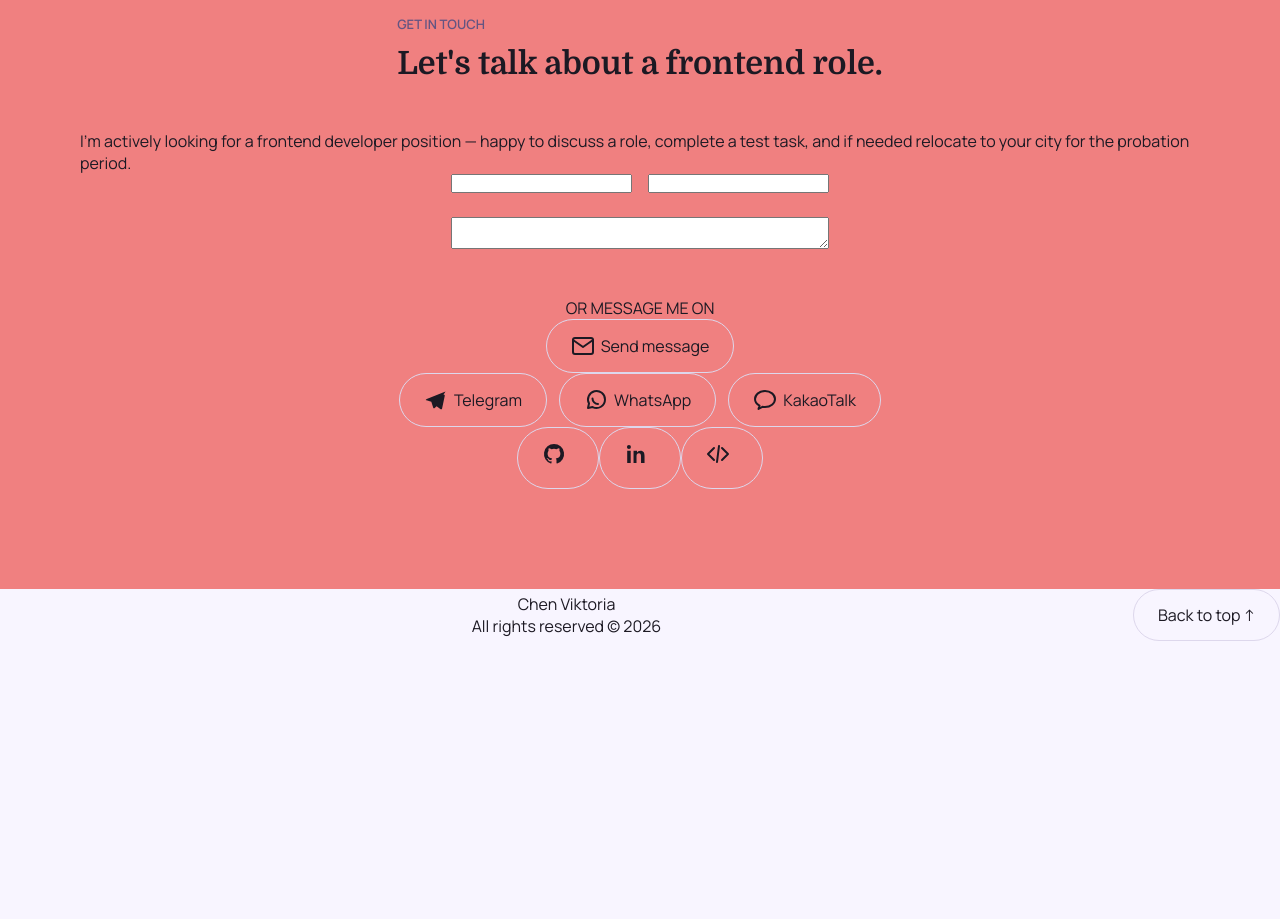
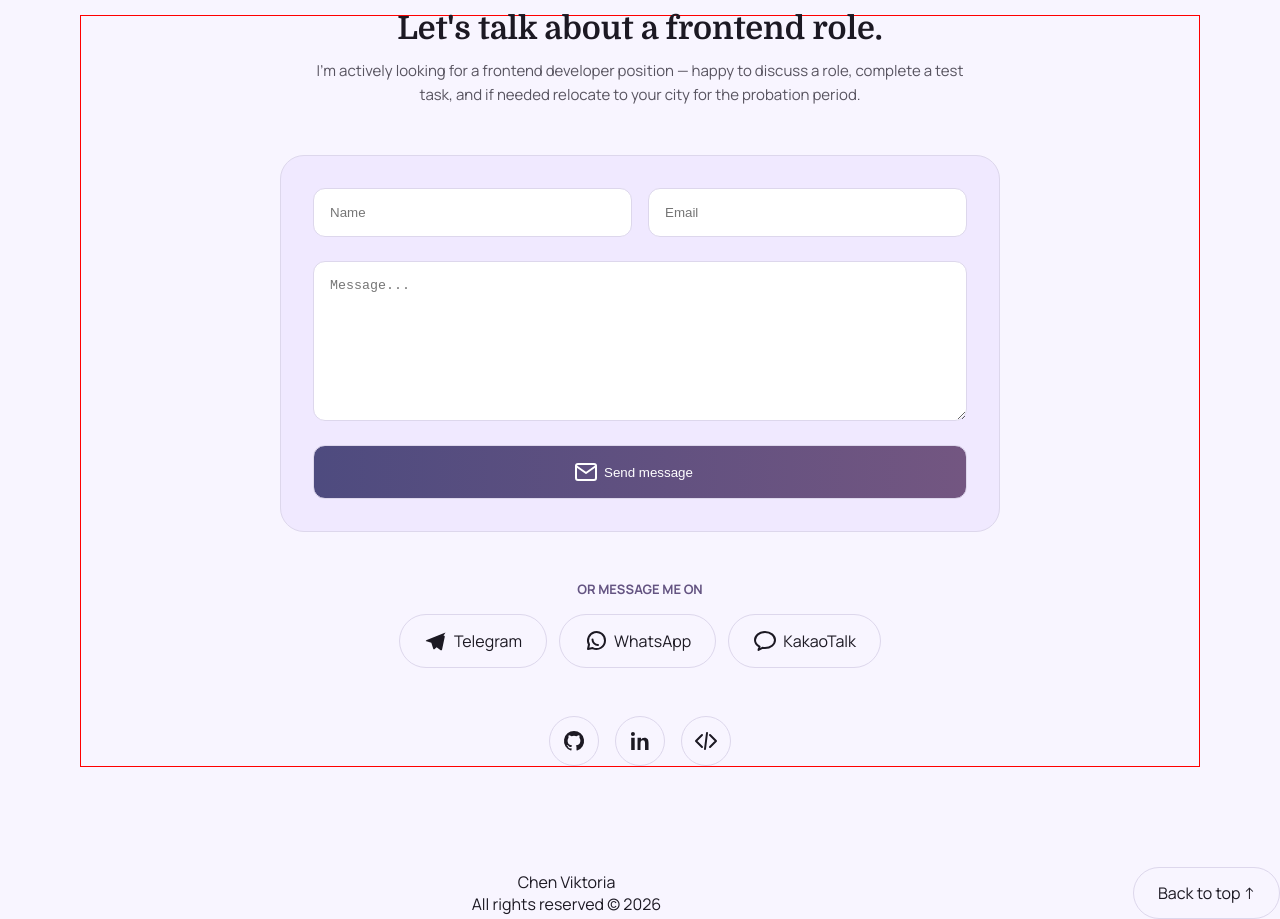
Before and after one commit to torichvic2/portfolio-project-styled-components, a React (Vite) app: page / in a window 1280 px wide. Shown: the part 4240-5159 px from the top of the page. Before the commit the page ends 4881 px from the top, so only its background shows below. Built offline with nearby package versions, Linux system fonts and the light colour scheme.

Commit message:
style: style contact section

```diff
--- a/src/layout/sections/contact/Contact.tsx
+++ b/src/layout/sections/contact/Contact.tsx
@@ -1,55 +1,72 @@
 import {SectionHeading} from "../../../components/sectionHeading/SectionHeading.tsx";
 import styled from "styled-components";
-import {LinkButton} from "../../../components/linkButton/LinkButton.tsx";
 import {FlexWrapper} from "../../../components/FlexWrapper.tsx";
 import {ContactLinks} from "./contactLinks/ContactLinks.tsx";
 import {Icon} from "../../../components/icon/Icon.tsx";
+import {Container} from "../../../components/container.ts";
 
 
 export const Contact = () => {
     return (
         <StyledContact>
+            <Container>
+                <FlexWrapper align="center" direction="column">
+                    <StyledHeadingWrapper>
                         <SectionHeading eyebrow="GET IN TOUCH" title="Let's talk about a frontend role."/>
+                    </StyledHeadingWrapper>
                     <StyledText>I'm actively looking for a frontend developer position — happy to discuss a role, complete a test task, and if needed relocate to your city for the probation period.</StyledText>
-
-            <FlexWrapper>
+                </FlexWrapper>
+                <FlexWrapper justify="center">
                     <StyledForm>
                         <StyledBlock>
-                        <Field/>
-                        <Field/>
+                            <Field placeholder="Name"/>
+                            <Field placeholder="Email"/>
                         </StyledBlock>
-                    <Field as={"textarea"}/>
+                        <MessageField placeholder="Message..."/>
+                        <StyledButton type="submit">
+                            <Icon iconId="icon-mail"/>
+                            Send message
+                        </StyledButton>
                     </StyledForm>
                 </FlexWrapper>
 
                 <StyledLabel>OR MESSAGE ME ON</StyledLabel>
-            <LinkButton type="submit" href="#" variant="primary">
-                <Icon iconId="icon-mail"/>
-                Send message
-            </LinkButton>
                 <ContactLinks/>
+            </Container>
         </StyledContact>
     );
 };
 
 const StyledContact = styled.section`
-    background-color: lightcoral;
     display: flex;
     flex-direction: column;
     align-items: center;
 `
 
+const StyledHeadingWrapper = styled.div`
+    margin: -36px; //занулили отступы здесь, чтобы не трогать компонент
+`
+
 const StyledText = styled.p`
+    display: inline-block;
+    max-width: 680px;
+    margin-bottom: 48px;
 
+    color: ${({ theme }) => theme.colors.textSecondary};
+    font-size: ${({ theme }) => theme.fontSizes.h4};
+    line-height: 160%; /* 25.6px */
 `
 const StyledForm = styled.form`
-    max-width: 500px;
+    max-width: 720px;
     width: 100%;
-
     display: flex;
     flex-direction: column;
     gap: 24px;
 
+    border-radius: 24px;
+    border: 1px solid ${({ theme }) => theme.colors.border};
+    padding: 32px;
+    background-color: ${({ theme }) => theme.colors.bgAlt};
 `
 
 const StyledBlock = styled.div`
@@ -58,10 +75,45 @@ const StyledBlock = styled.div`
 `
 
 const Field = styled.input`
+    padding: 16px;
     width: 100%;
+    border-radius: 12px;
+    border: 1px solid ${({ theme }) => theme.colors.border};
+`
+
+const MessageField = styled(Field).attrs({ as: "textarea"})`
+    min-height: 160px;
+    resize: vertical;
+`
+
+const StyledButton = styled.button`
+    display: inline-flex;
+    align-items: center;
+    gap: 6px;
+
+    padding: 14px 260px;
+
+    border-radius: 12px;
+    border: 1px solid ${({ theme }) => theme.colors.border};
+    background: linear-gradient(90deg, #4E4B7F 0%, #735681 100%);
+    color: white;
+    transition: 0.1s ease-in-out;
+
+    &:hover {
+        background: linear-gradient(90deg, #4E4B7F 0%, #735681 100%);
+        color: white;
+        cursor: pointer;
+        transform: scale(1.02);
+    }
 `
 
 const StyledLabel = styled.span`
-    display: inline-block;
-    margin-top: 48px;
+    display: block;
+    text-align: center;
+    margin: 48px 0 16px 0;
+
+    color: ${({ theme }) => theme.colors.textMuted};
+    font-size: ${({ theme }) => theme.fontSizes.small};
+    font-weight: 700;
+    text-transform: uppercase;
 `
--- a/src/layout/sections/contact/contactLinks/ContactLinks.tsx
+++ b/src/layout/sections/contact/contactLinks/ContactLinks.tsx
@@ -20,16 +20,15 @@ export const ContactLinks = () => {
                     </LinkButton>
                 ))}
             </StyledMessangerBox>
-            <FlexWrapper>
+            <FlexWrapper gap="16px">
                 {socials.map((social) => (
-                    <LinkButton
+                    <StyledSocialButton
                     href={social.href}
                     key={social.id}
-                    variant="secondary"
                     target="_blank"
                     >
                         <Icon iconId={social.iconId} width="32" height="32"/>
-                    </LinkButton>
+                    </StyledSocialButton>
                 ))}
             </FlexWrapper>
         </StyledList>
@@ -46,4 +45,19 @@ const StyledList = styled.div`
 const StyledMessangerBox = styled.div`
     display: inline-flex;
     gap: 12px;
+    margin-bottom: 48px;
 `
+
+const StyledSocialButton = styled.a`
+    width: 50px;
+    height: 50px;
+    padding: 12px;
+    border-radius: 100px;
+    border: 1px solid ${({ theme }) => theme.colors.border};
+
+    &:hover {
+        border-radius: 999px;
+        background: linear-gradient(90deg, #4E4B7F 0%, #735681 100%);
+        color: white;
+    }
+`
```
Lines whose indentation alone changed are shown as unchanged.
